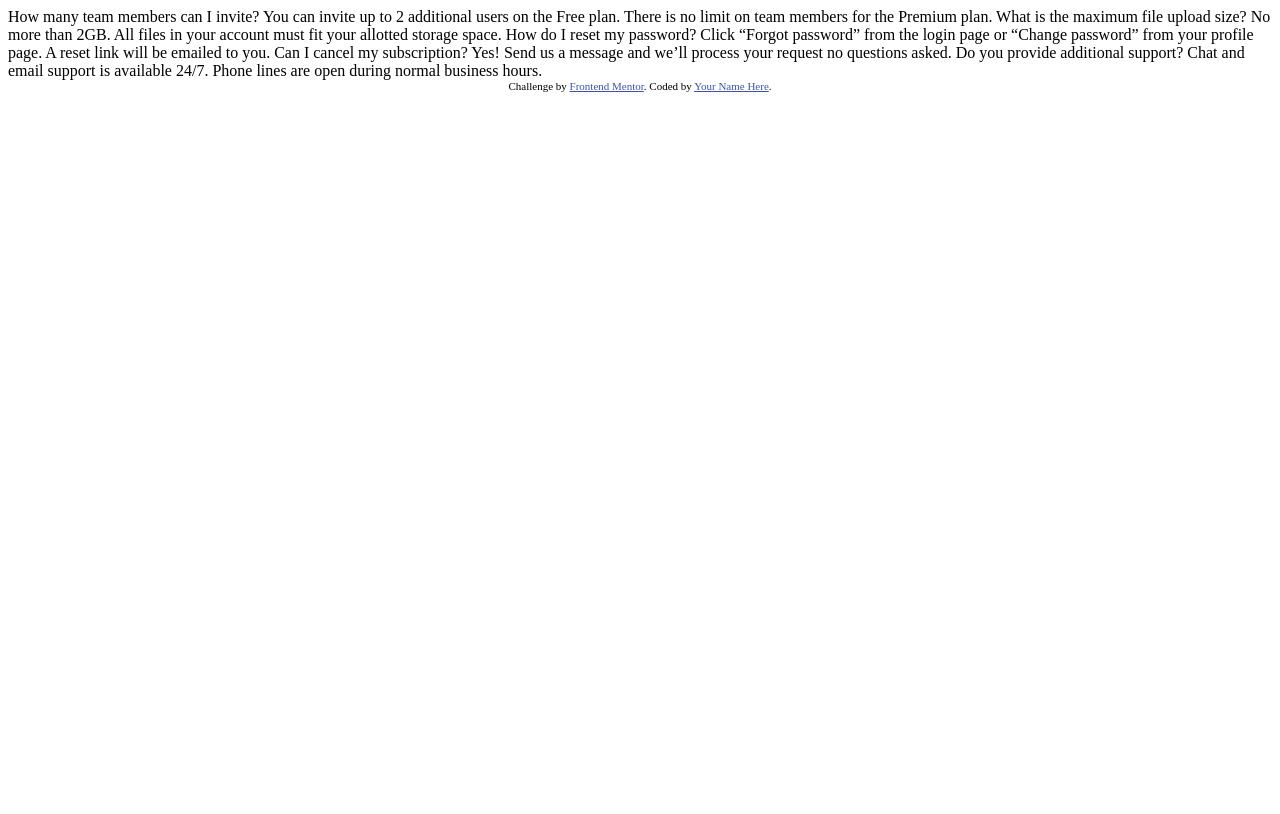
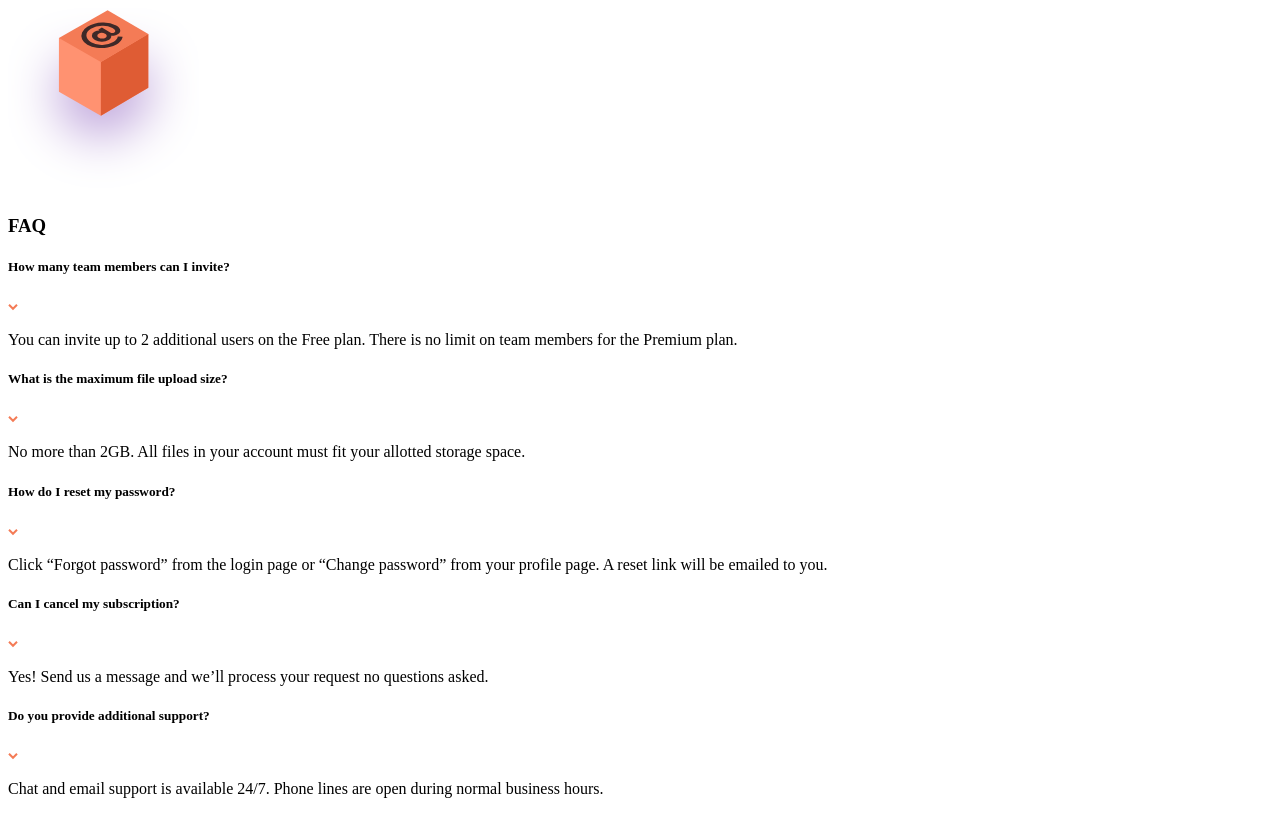
Before and after one commit to guliye91/FAQ-accordion-card, a plain HTML site: page index.html in a window 1280 px wide. Drawn offline with Linux system fonts and the light colour scheme.

Commit message:
upadated all html code required

```diff
--- a/index.html
+++ b/index.html
@@ -3,38 +3,71 @@
 <head>
   <meta charset="UTF-8">
   <meta name="viewport" content="width=device-width, initial-scale=1.0"> <!-- displays site properly based on user's device -->
-
   <link rel="icon" type="image/png" sizes="32x32" href="./images/favicon-32x32.png">
-
-  <title>Frontend Mentor | FAQ Accordion Card</title>
-
-  <!-- Feel free to remove these styles or customise in your own stylesheet 👍 -->
-  <style>
-    .attribution { font-size: 11px; text-align: center; }
-    .attribution a { color: hsl(228, 45%, 44%); }
-  </style>
+  <title>FAQ Accordion Card</title>
 </head>
 <body>
-  How many team members can I invite?
-  You can invite up to 2 additional users on the Free plan. There is no limit on
-  team members for the Premium plan.
-
-  What is the maximum file upload size?
-  No more than 2GB. All files in your account must fit your allotted storage space.
-
-  How do I reset my password?
-  Click “Forgot password” from the login page or “Change password” from your profile page.
-  A reset link will be emailed to you.
-
-  Can I cancel my subscription?
-  Yes! Send us a message and we’ll process your request no questions asked.
-
-  Do you provide additional support?
-  Chat and email support is available 24/7. Phone lines are open during normal business hours.
-
-  <div class="attribution">
-    Challenge by <a href="https://www.frontendmentor.io?ref=challenge" target="_blank">Frontend Mentor</a>.
-    Coded by <a href="#">Your Name Here</a>.
-  </div>
+  <section class="main">
+    <div class="bg-image">
+      <div class="img-container">
+        <img src="./images/illustration-box-desktop.svg" alt="" srcset="">
+      </div>
+    </div>
+    <div class="questions">
+        <h3 class="faq">FAQ</h3>
+        <!-- question 1 -->
+        <div class="question">
+          <div class="question-icon">
+            <h5 class="question-title">How many team members can I invite?</h5>
+            <img src="./images/icon-arrow-down.svg" alt="" srcset="">
+          </div>
+          <div class="question-answer">
+            <p>You can invite up to 2 additional users on the Free plan. There is no limit on
+              team members for the Premium plan.</p>
+          </div>
+        </div>
+         <!-- question 2 -->
+         <div class="question">
+          <div class="question-icon">
+            <h5 class="question-title">What is the maximum file upload size?</h5>
+            <img src="./images/icon-arrow-down.svg" alt="" srcset="">
+          </div>
+          <div class="question-answer">
+            <p>No more than 2GB. All files in your account must fit your allotted storage space.</p>
+          </div>
+        </div>
+         <!-- question 3 -->
+         <div class="question">
+          <div class="question-icon">
+            <h5 class="question-title">How do I reset my password?</h5>
+            <img src="./images/icon-arrow-down.svg" alt="" srcset="">
+          </div>
+          <div class="question-answer">
+            <p>Click “Forgot password” from the login page or “Change password” from your profile page.
+              A reset link will be emailed to you.</p>
+          </div>
+        </div>
+         <!-- question 4 -->
+         <div class="question">
+          <div class="question-icon">
+            <h5 class="question-title">Can I cancel my subscription?</h5>
+            <img src="./images/icon-arrow-down.svg" alt="" srcset="">
+          </div>
+          <div class="question-answer">
+            <p>Yes! Send us a message and we’ll process your request no questions asked.</p>
+          </div>
+        </div>
+         <!-- question 5 -->
+         <div class="question">
+          <div class="question-icon">
+            <h5 class="question-title">Do you provide additional support?</h5>
+            <img src="./images/icon-arrow-down.svg" alt="" srcset="">
+          </div>
+          <div class="question-answer">
+            <p>Chat and email support is available 24/7. Phone lines are open during normal business hours.</p>
+          </div>
+        </div>
+    </div>
+  </section>
 </body>
 </html>
```
Also changed, not shown: style.css (added).
